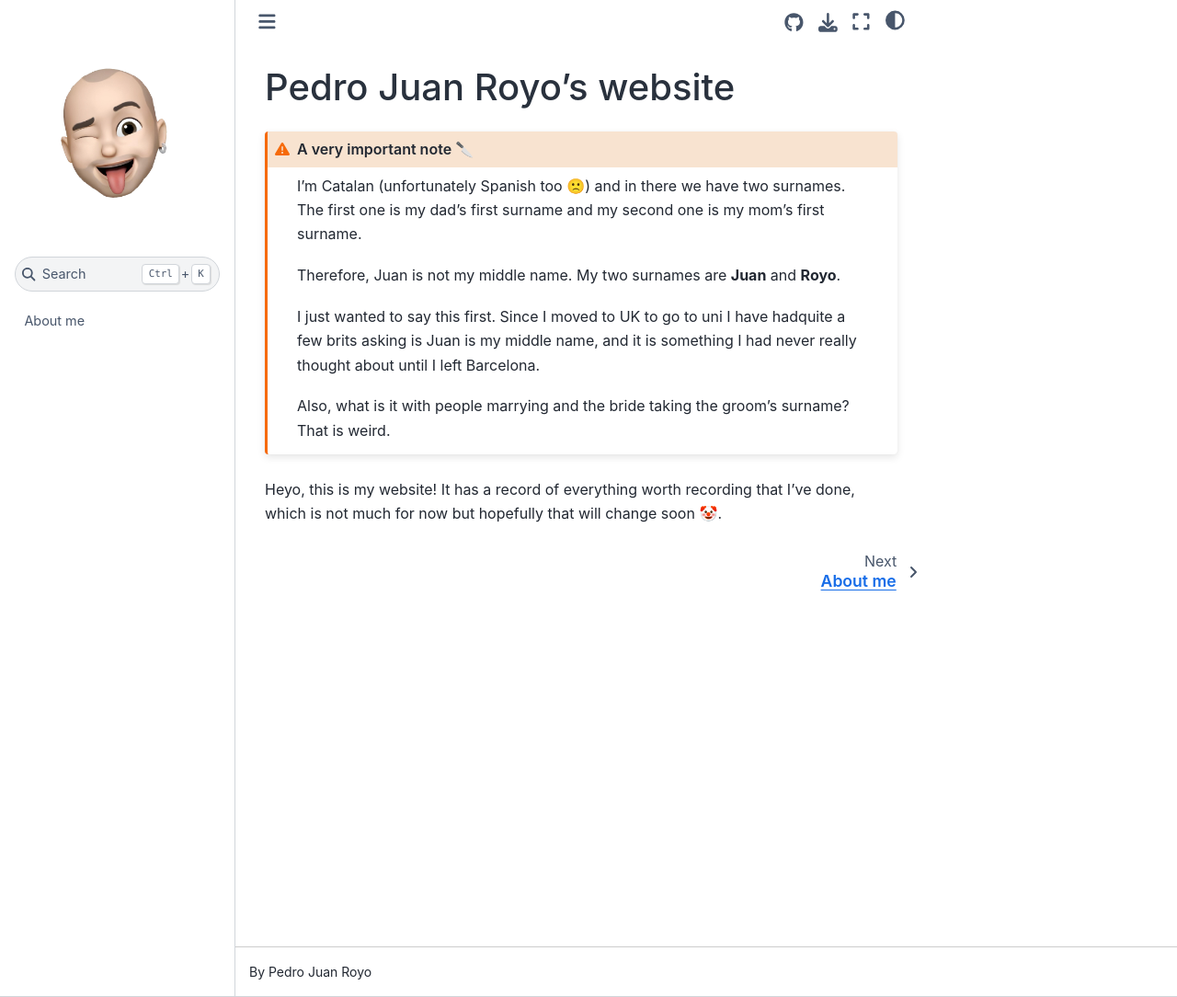
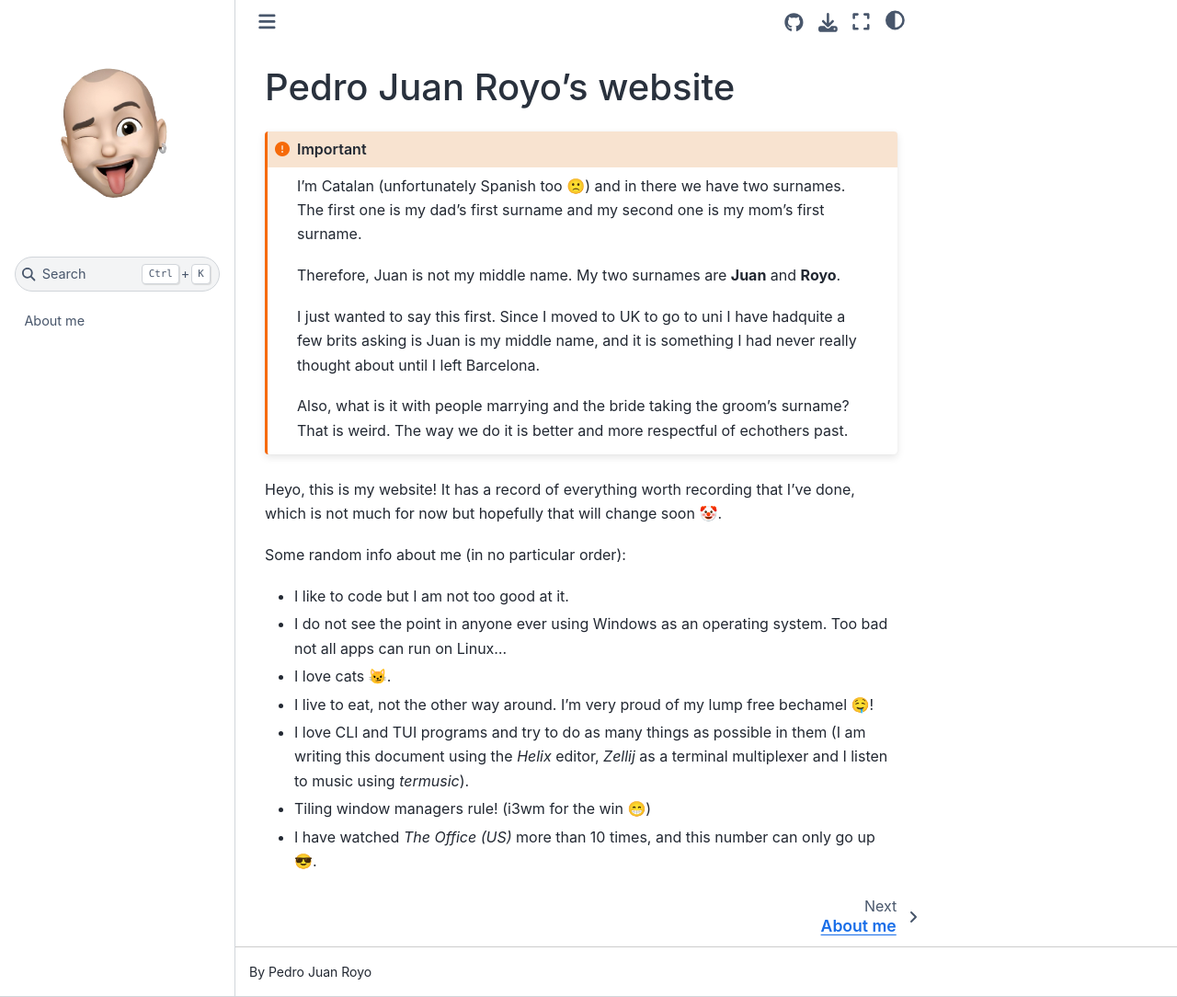
Before and after one commit to Parzival1918/Parzival1918, a Jupyter Book: the page built from pages/pages-source/intro.md, in a window 1280 px wide and 1084 px high. Shown: the whole window at 92% size. Built offline with Jupyter Book 1.0.4 settings and Sphinx 7.4.7 and the Sphinx Book theme 1.1.4, drawn with Linux system fonts in a browser that asks for light colours.

Commit message:
add content to landing page

````diff
--- a/pages/pages-source/intro.md
+++ b/pages/pages-source/intro.md
@@ -1,7 +1,6 @@
 # Pedro Juan Royo's website
 
-```{admonition} A very important note 🔪
-:class: warning
+```{important}
 
 I'm Catalan (unfortunately Spanish too 🙁) and in there we have two surnames. The first one is my dad's first surname and my second one is my mom's first surname.
 
@@ -9,8 +8,18 @@ Therefore, Juan is not my middle name. My two surnames are **Juan** and **Royo**
 
 I just wanted to say this first. Since I moved to UK to go to uni I have hadquite a few brits asking is Juan is my middle name, and it is something I had never really thought about until I left Barcelona.
 
-Also, what is it with people marrying and the bride taking the groom's surname? That is weird.
+Also, what is it with people marrying and the bride taking the groom's surname? That is weird. The way we do it is better and more respectful of echothers past.
 
 ```
 
 Heyo, this is my website! It has a record of everything worth recording that I've done, which is not much for now but hopefully that will change soon 🤡.
+
+Some random info about me (in no particular order):
+
+- I like to code but I am not too good at it.
+- I do not see the point in anyone ever using Windows as an operating system. Too bad not all apps can run on Linux...
+- I love cats 😼.
+- I live to eat, not the other way around. I'm very proud of my lump free bechamel 🤤!
+- I love CLI and TUI programs and try to do as many things as possible in them (I am writing this document using the *Helix* editor, *Zellij* as a terminal multiplexer and I listen to music using *termusic*).
+- Tiling window managers rule! (i3wm for the win 😁)
+- I have watched *The Office (US)* more than 10 times, and this number can only go up 😎.
````
